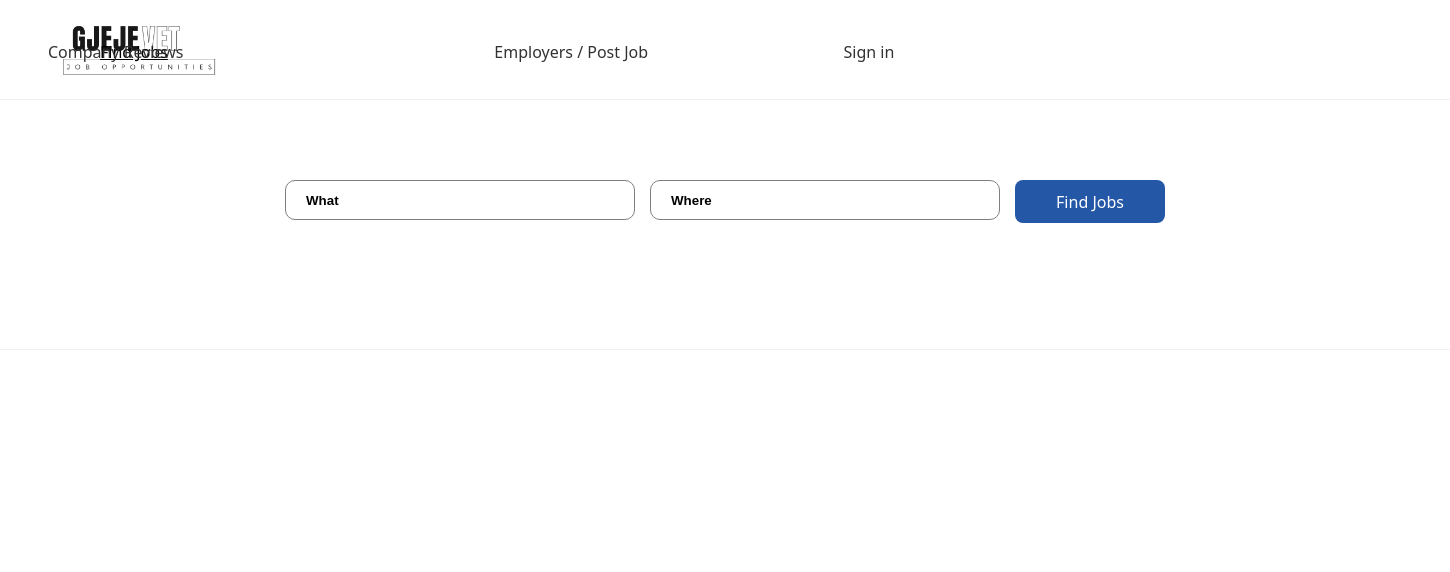
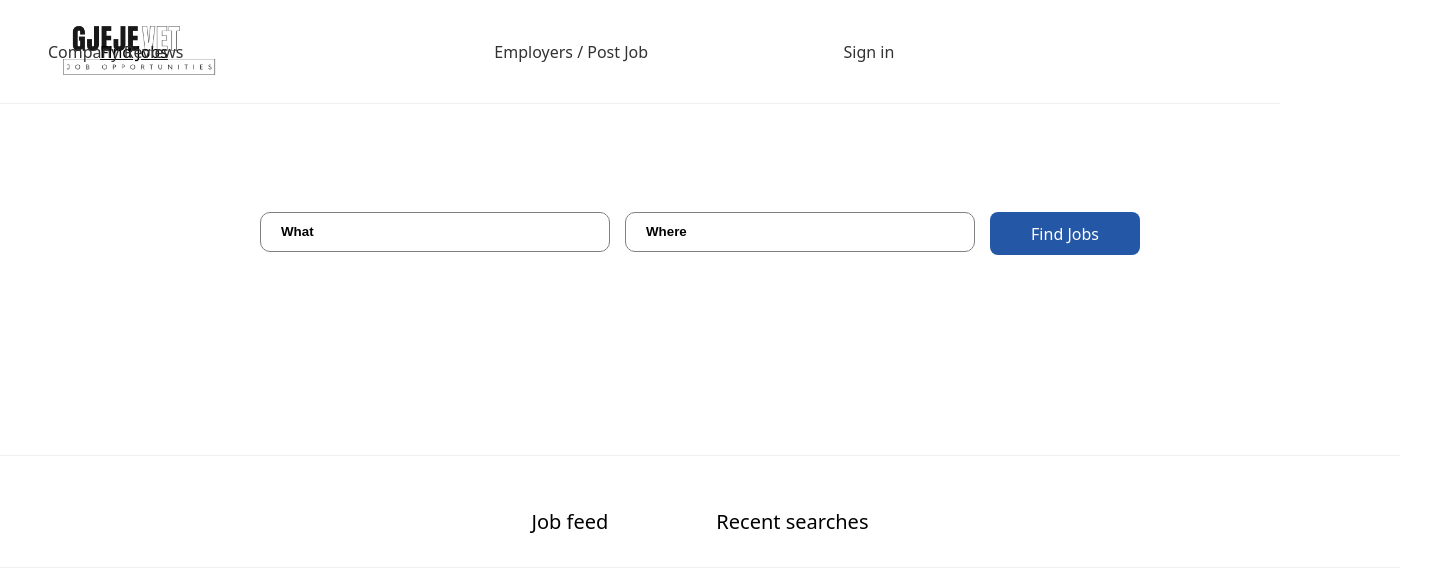
Before and after one commit to donaldmema/hoxton-node-project-frontend, a React (Vite) app: page /homepage in a window 1280 px wide. Shown: the top 572 px of the page, 1450 px wide, since content can reach past the window. Built offline with nearby package versions, Linux system fonts and the light colour scheme; no server answers.

Commit message:
Some changes

```diff
--- a/src/App.css
+++ b/src/App.css
@@ -1,22 +1,20 @@
 .App {
-  display: grid;
-  grid-template:
-    "navbar-findjob navbar-findjob navbar-findjob" 100px
-    "job-search job-search job-search" 250px
-    "job-feed job-feed job-feed" 800px/
-    850px 600px auto;
-
   font-family: system-ui, -apple-system, BlinkMacSystemFont, "Segoe UI", Roboto,
     Oxygen, Ubuntu, Cantarell, "Open Sans", "Helvetica Neue", sans-serif;
+
 }
 .navbar-findjob {
-  grid-area: navbar-findjob;
   align-items: center;
   justify-content: center;
   justify-items: left;
+  top: 0;
+  position: fixed;
+  left:0;
+  right:0;
   text-align: left;
   border-bottom: thin solid rgba(220, 220, 220, 0.439);
   padding-right: 30px;
+  background-color: rgba(255, 255, 255, 0.943);
 }
 .navbar-findjob :hover {
   color: black;
@@ -58,91 +56,3 @@
   text-decoration: underline;
   color: black;
 }
-
-.job-search {
-  grid-area: job-search;
-  border-bottom: thin solid rgba(220, 220, 220, 0.439);
-}
-.job-search-form{
-  display: grid;
-  grid-auto-flow: column;
-  justify-content: center;
-  margin-top: 80px;
-  gap: 15px;
-}
-.job-search-input{
-  width: 350px;
-  height: 40px;
-  border-radius: 10px;
-  border: thin solid gray;
-  padding-left: 10px;
-
-}
-.job-search-input:focus{
-  outline: none;
-}
-
-.job-search-input::placeholder{
-  color: black;
-  padding-left: 10px;
-  font-weight: 600;
-}
-.job-search-btn{
-  width: 150px;
-  color: white;
-  background-color: #2557a7;
-}
-.job-feed {
-  grid-area: job-feed;
-}
-.company-reviews{
-  margin-left: 200px;
-  margin-top: 100px;
-}
-.company-reviews h3{
-  color: gray;
-  font-weight: 400;
-}
-.company-search-form{
-  display: grid;
-  grid-auto-flow: column;
-  justify-content: center;
-  text-align: center;
-  gap: 15px;
-}
-.company-search-input{
-  width: 700px;
-  height: 50px;
-  border-radius: 10px;
-  border: thin solid gray;
-  padding-left: 10px;
-  margin-left: 260px;
-}
-.company-search-btn{
-  width: 200px;
-  height: 50px;
-  color: white;
-  background-color: #2557a7;
-}
-.companies{
-  display: grid;
-  grid-template-columns: repeat(auto-fit, minmax(300px, 150px));
-  gap: 30px;
-  justify-content: center;
-  text-decoration: none;
-}
-.companies a{
-  color: black;
-}
-.companies a:hover{
-  color: black;
-}
-
-.company{
-  padding: 20px;
-
-}
-.company img{
-  border-radius: 10px;
-  box-shadow: 2px 2px 10px 0.1px #888888;
-}
--- a/src/components/JobFeed.tsx
+++ b/src/components/JobFeed.tsx
@@ -1,4 +1,5 @@
 import { useEffect, useState } from "react";
+import { Link } from "react-router-dom";
 
 type Job = {
   id: number,
@@ -21,7 +22,10 @@ export function JobFeed(){
   }, []);
     return(
         <div className="job-feed">
-
+          <ul>
+          <Link className="jobfeed-btn" to={"#"}><button>Job feed</button> </Link>
+            <Link className="jobfeed-btn" to={"#"}><button>Recent searches</button></Link>
+          </ul>
         </div>
     )
 }
--- /dev/null
+++ b/src/pages/CompanyReview.css
@@ -0,0 +1,60 @@
+
+.company-reviews{
+  margin-top: 200px;
+  text-align: left;
+  margin-left: 200px;
+}
+.company-reviews h3{
+  color: gray;
+  font-weight: 400;
+}
+.company-search-form{
+  display: grid;
+  grid-auto-flow: column;
+  gap: 15px;
+}
+.company-search-input{
+  width: 700px;
+  height: 50px;
+  border-radius: 10px;
+  border: thin solid gray;
+  padding-left: 10px;
+}
+.company-search-btn{
+  width: 200px;
+  height: 50px;
+  color: white;
+  background-color: #2557a7;
+}
+.companies{
+  display: grid;
+  grid-template-columns: repeat(auto-fit, minmax(300px, 150px));
+  gap: 30px;
+  text-decoration: none;
+}
+.companies p{
+  color: gray;
+  font-size: 14px;
+}
+.companies h2{
+  font-size: 18px;
+}
+.companies a{
+  color: black;
+}
+.companies a:hover{
+  color: black;
+}
+.company{
+  padding: 20px;
+}
+.company img{
+  border-radius: 10px;
+  box-shadow: 2px 2px 10px 0.1px #888888;
+}
+.content-company-rating{
+  display: grid;
+  grid-auto-flow: column;
+  gap: 10px;
+  align-items: center;
+}
--- a/src/pages/CompanyReviews.tsx
+++ b/src/pages/CompanyReviews.tsx
@@ -1,6 +1,7 @@
 import { useEffect, useState } from "react";
 import { Link } from "react-router-dom";
 import { NavBarFindJobs } from "../components/NavBarFindJobs";
+import "./CompanyReview.css";
 type Company = {
   id:number,
   name:string,
@@ -44,8 +45,11 @@ export function CompanyReviews(){
                 </div>
                 <div className="content-company">
                   <h2>{company.name}</h2>
-                  <p>{company.address}..</p>
+                  <p><i>{company.address}</i></p>
+                  <div className="content-company-rating">
                   <h5>{company.rating} ⭐⭐⭐⭐⭐</h5>
+                  <p>{company.reviews.length} Reviews</p>
+                  </div>
                 </div>
 
               </Link>
--- /dev/null
+++ b/src/pages/FindJobs.css
@@ -0,0 +1,54 @@
+.job-search {
+    border-bottom: thin solid rgba(220, 220, 220, 0.439);
+    padding: 0 260px;
+    padding-bottom:200px ;
+    position: relative;
+  }
+  .job-search-form{
+    display: grid;
+    grid-auto-flow: column;
+    gap: 15px;
+  }
+  .job-search-input{
+    width: 350px;
+    height: 40px;
+    border-radius: 10px;
+    border: thin solid gray;
+    padding-left: 10px;
+
+  }
+  .job-search-input:focus{
+    outline: none;
+  }
+
+  .job-search-input::placeholder{
+    color: black;
+    padding-left: 10px;
+    font-weight: 600;
+  }
+  .job-search-btn{
+    width: 150px;
+    color: white;
+    background-color: #2557a7;
+  }
+.job-feed ul{
+  display: grid;
+  grid-auto-flow: column;
+  list-style: none;
+  justify-content: center;
+  border-bottom: thin solid rgba(220, 220, 220, 0.439);
+  padding: 20px 0;
+  gap: 60px;
+  font-size: 20px;
+
+}
+.job-feed button{
+  font-weight: 400;
+  background-color: transparent;
+  border: none;
+}
+.jobfeed-btn button:focus {
+  outline: none;
+  text-decoration:underline;
+  font-weight: 600;
+}
--- a/src/pages/FindJobs.tsx
+++ b/src/pages/FindJobs.tsx
@@ -1,7 +1,7 @@
 import { JobFeed } from "../components/JobFeed";
 import { JobSearch } from "../components/JobSearch";
 import { NavBarFindJobs } from "../components/NavBarFindJobs";
-
+import "./FindJobs.css";
 export function FindJobs(){
     return(
         <>
```
